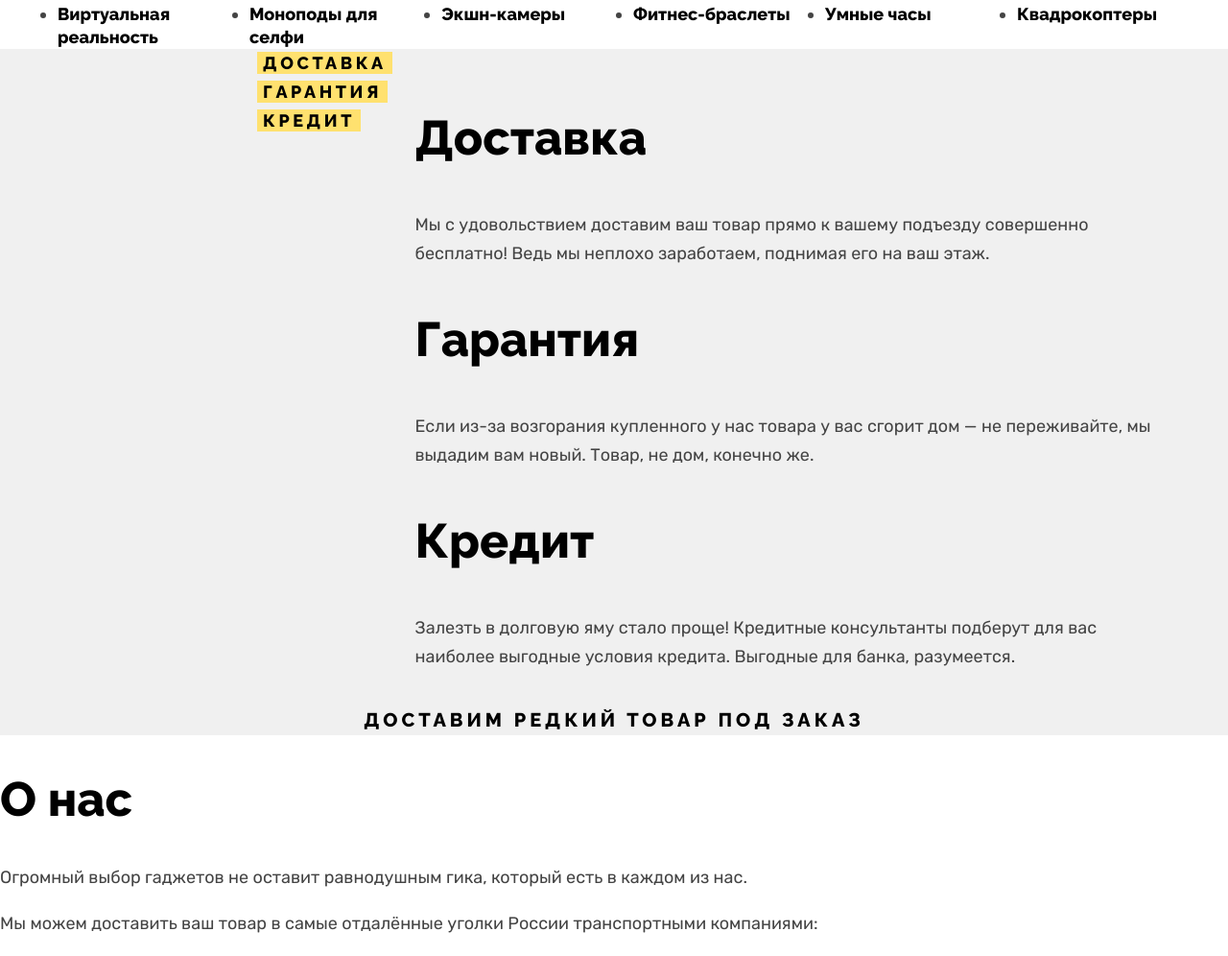
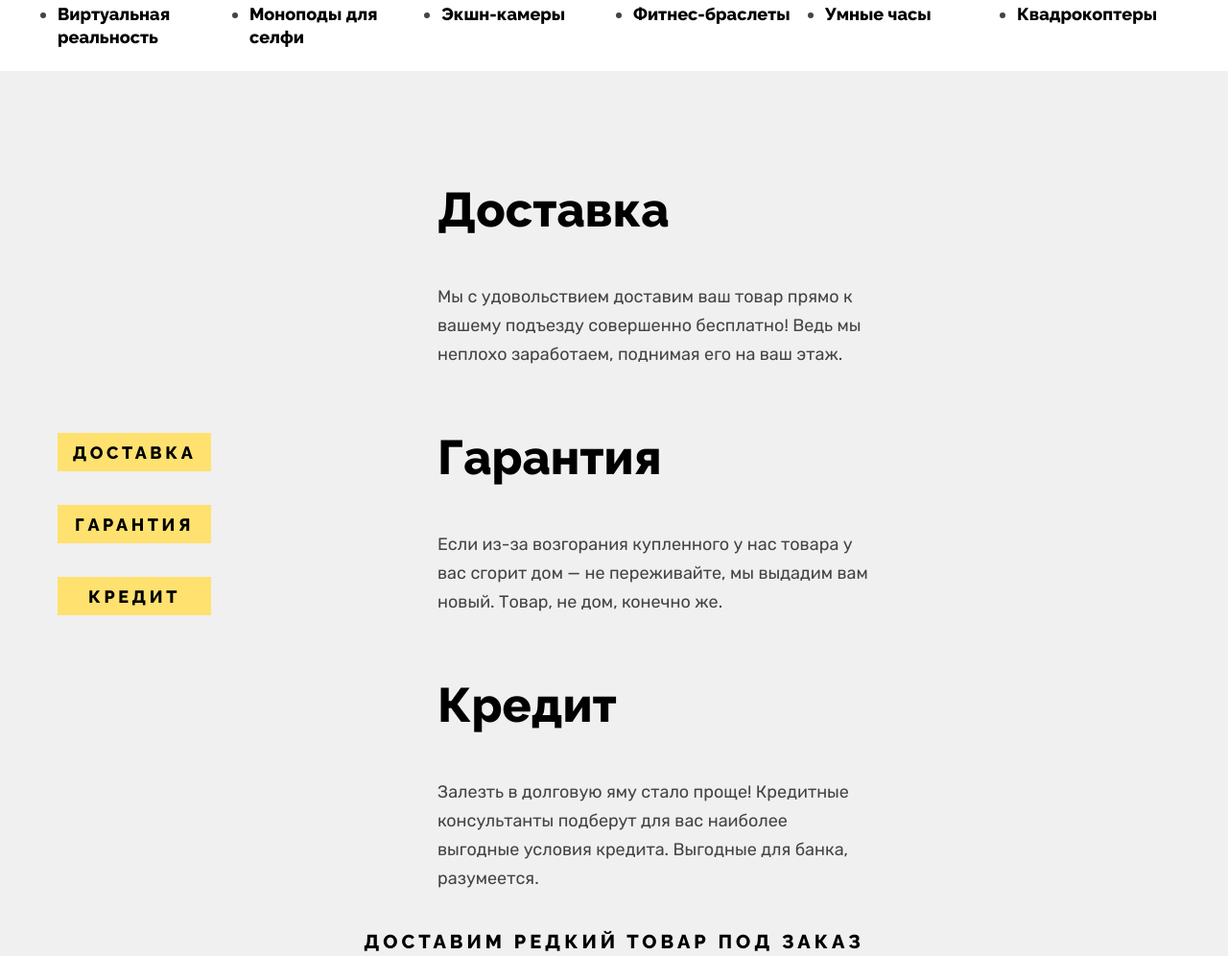
Before and after one commit to Usachev-progs/htmlacademy-htmlcss-device, a plain HTML site: page index.html in a window 1280 px wide. Shown: the part 946-1942 px from the top of the page at 96% size. Drawn offline with Linux system fonts and the light colour scheme.

Commit message:
Add styles

```diff
--- a/css/styles.css
+++ b/css/styles.css
@@ -40,8 +40,10 @@ body {
 }
 
 .advantages {
+  align-items: center;
   display: flex;
   margin: 0 auto;
+  gap: 116px;
   width: 1160px;
  }
 
@@ -489,12 +491,33 @@ body {
   width: 16px;
 }
 
+.tab-buttons {
+  min-width: 160px;
+  min-height: 40px;
+  line-height: 21px;
+}
+
 .tabs-buttons-list {
   display: flex;
   flex-direction: column;
+  justify-content: space-between;
   margin: 0;
   padding: 0;
-  width: 280px;
+  min-width: 280px;
+  min-height: 190px;
+}
+
+.tabs-description-list  {
+  width: 700px;
+}
+
+.tabs-description-item {
+  display: flex;
+  justify-content: space-between;
+}
+
+.tab-title-container {
+  max-width: 450px;
 }
 
 .title {
--- a/index.html
+++ b/index.html
@@ -142,8 +142,8 @@
           </ul>
         </section>
         <div class="advantages-container">
+          <h2 class="visually-hidden">Преимущества</h2>
           <section class="advantages">
-            <h2 class="visually-hidden">Преимущества</h2>
             <ul class="tabs-buttons-list reset-list">
               <li class="tabs-buttons-list-item">
                 <button class="button tab-buttons tab-buttons-current" type="button">
@@ -163,22 +163,28 @@
             </ul>
             <ul class="tabs-description-list reset-list">
               <li class="tabs-description-item tabs-description-item-active tabs-delivery-icon">
+                <div class="tab-title-container">
                   <h3 class="advantages-tab-title title">Доставка</h3>
                   <p class="advantages-description">Мы с удовольствием доставим ваш товар прямо
                     к вашему подъезду совершенно бесплатно! Ведь
                     мы неплохо заработаем, поднимая его на ваш этаж.</p>
+                  </div>
                 </li>
               <li class="tabs-description-item tabs-guarantee-icon">
+                <div class="tab-title-container">
                   <h3 class="advantages-tab-title title">Гарантия</h3>
                   <p class="advantages-description">Если из-за возгорания купленного у нас товара у вас
                     сгорит дом — не переживайте, мы выдадим вам новый.
                     Товар, не дом, конечно же.</p>
+                  </div>
                 </li>
               <li class="tabs-description-item tabs-credit-icon">
+                <div class="tab-title-container">
                   <h3 class="advantages-tab-title title">Кредит</h3>
                   <p class="advantages-description">Залезть в долговую яму стало проще!
                     Кредитные консультанты подберут для вас наиболее выгодные условия кредита.
                     Выгодные для банка, разумеется.</p>
+                  </div>
                 </li>
             </ul>
           </section>
```
Lines whose indentation alone changed are shown as unchanged.
